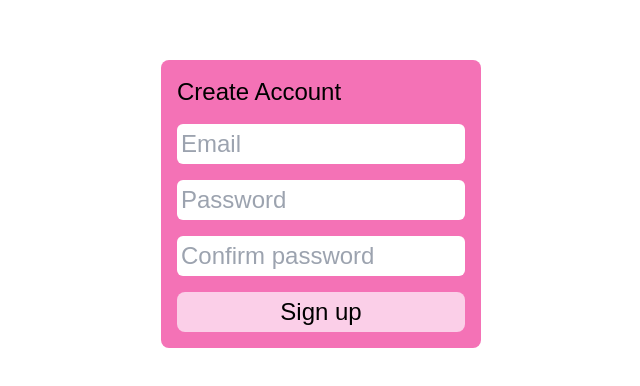
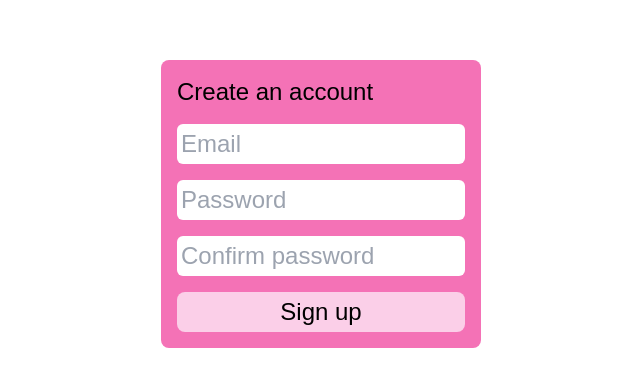
Before and after one commit to nskins/quip, a Next.js app in the folder client/: page /signup in a window 1280 px wide. Shown: the part 196-582 px from the top of the page, without its empty margins (319-959 px from the left). Built offline with nearby package versions, Linux system fonts and the light colour scheme.

Commit message:
Create abstract auth form and implement signup form

```diff
--- /dev/null
+++ b/client/app/(routes)/(auth)/auth-form.tsx
@@ -0,0 +1,33 @@
+'use client'
+import { ReactNode, useActionState } from 'react'
+
+type ErrorState = { error: string };
+
+export default function AuthForm({
+    onSubmit,
+    title,
+    inputs,
+    submitText
+} : {
+    onSubmit: (previousState: ErrorState, formData: FormData) => Promise<ErrorState>,
+    title: string,
+    inputs: ReactNode,
+    submitText: string
+}) {
+    const initialState = {
+        error: ''
+    };
+
+    const [state, formAction] = useActionState(onSubmit, initialState);
+
+    return (
+        <div className="flex flex-col gap-4 w-80 bg-pink-400 p-4 rounded-lg text-black">
+            <h1>{title}</h1>
+            {state && state.error && <p>{state.error}</p>}
+            <form action={formAction} className="flex flex-col gap-4">
+                {inputs}
+                <button className="p-1 bg-pink-200 rounded-lg" type="submit">{submitText}</button>
+            </form>
+        </div>
+    )
+}
--- /dev/null
+++ b/client/app/(routes)/(auth)/input.tsx
@@ -0,0 +1,13 @@
+export default function Input({
+    type,
+    name,
+    placeholder
+} : {
+    type: string,
+    name: string,
+    placeholder: string
+}) {
+    return (
+        <input className="p-1 rounded-md" type={type} name={name} required placeholder={placeholder} />
+    );
+}
--- a/client/app/(routes)/(auth)/signup/signup-form.tsx
+++ b/client/app/(routes)/(auth)/signup/signup-form.tsx
@@ -1,24 +1,35 @@
 'use client'
-import { useActionState } from 'react'
 import { signup } from 'api/signup'
+import Input from '../input';
+import AuthForm from '../auth-form';
 
 export default function SignupForm() {
-    const initialState = {
-        error: ''
-    };
-
-    const [state, formAction] = useActionState(signup, initialState);
+    const inputs = (
+        <>
+            <Input
+                type="email"
+                name="email"
+                placeholder="Email"
+            />
+            <Input
+                type="password"
+                name="password"
+                placeholder="Password"
+            />
+            <Input
+                type="password"
+                name="confirm_password"
+                placeholder="Confirm password"
+            />
+        </>
+    );
 
     return (
-        <div className="flex flex-col gap-4 w-80 bg-pink-400 p-4 rounded-lg text-black">
-            <h1>Create Account</h1>
-            {state && state.error && <p>{state.error}</p>}
-            <form action={formAction} className="flex flex-col gap-4">
-                <input className="p-1 rounded-md" type="email" name="email" required placeholder="Email" />
-                <input className="p-1 rounded-md" type="password" name="password" required placeholder="Password" />
-                <input className="p-1 rounded-md" type="password" name="confirm_password" required placeholder="Confirm password" />
-                <button className="p-1 bg-pink-200 rounded-lg" type="submit">Sign up</button>
-            </form>
-        </div>
+        <AuthForm
+            onSubmit={signup}
+            title="Create an account"
+            inputs={inputs}
+            submitText="Sign up"
+        />
     )
 }
```
